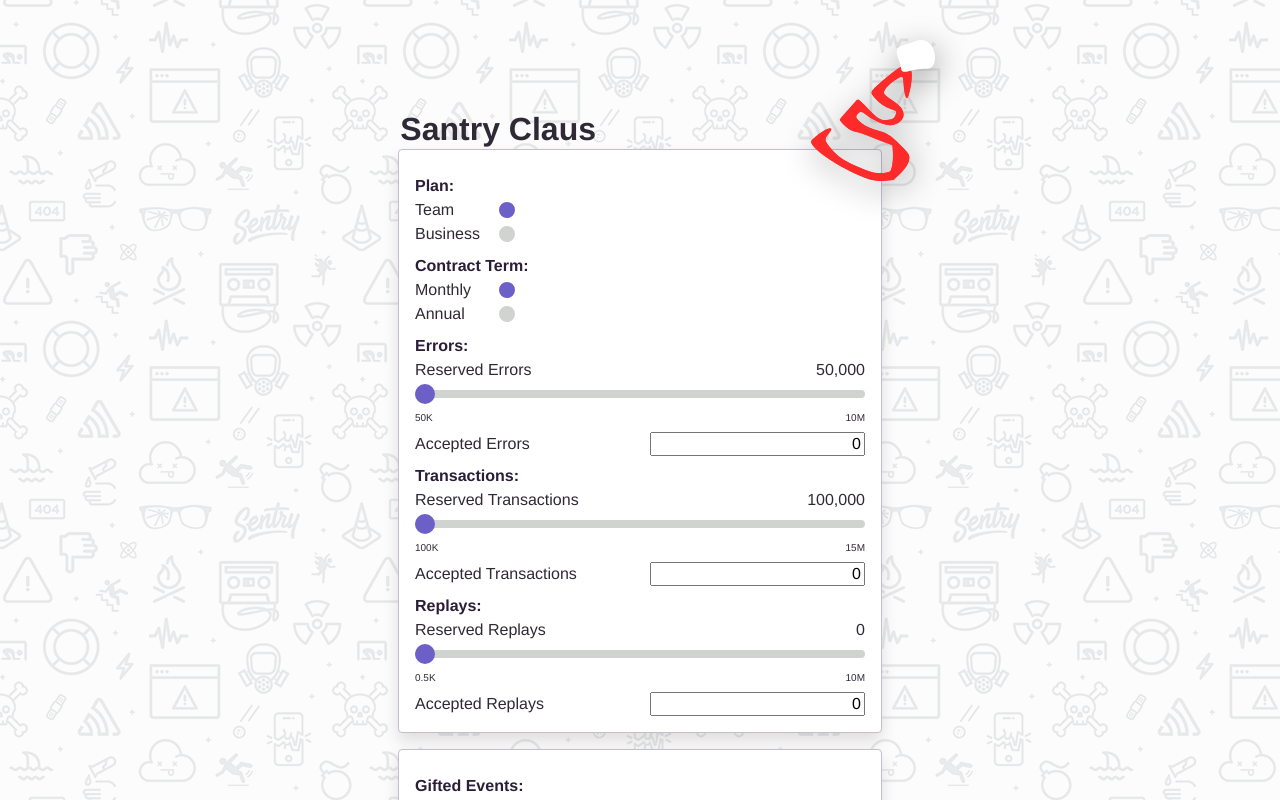
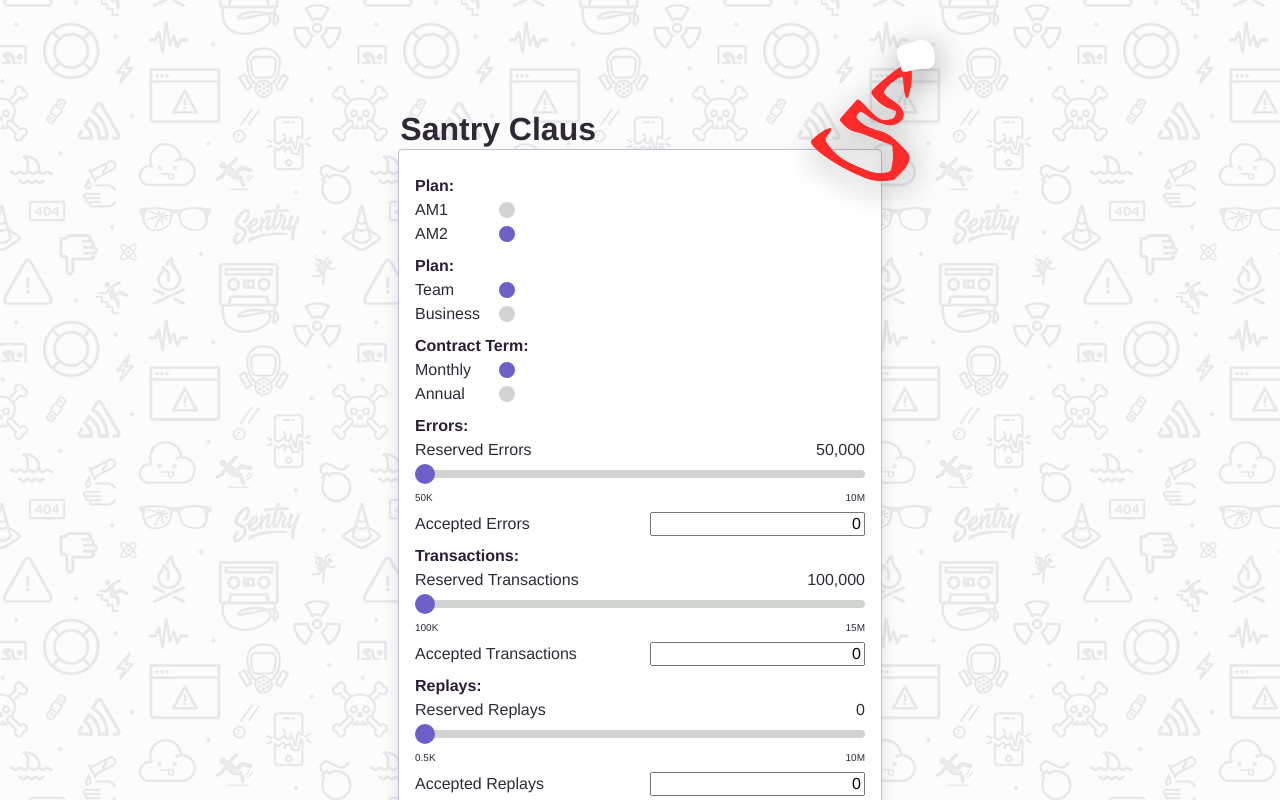
Before and after one commit to souredoutlook/santry-claus, a React (Create React App) app: page / in a window 1280 px wide. Shown: the top 800 px of the page. Built offline with nearby package versions, Linux system fonts and the light colour scheme.

Commit message:
add radio buttons for Plan Iterations

```diff
--- a/src/App.js
+++ b/src/App.js
@@ -25,6 +25,7 @@
   const [giftDetails, setGiftDetails] = useState({
     plan: "Team",
     cycle: "Monthly",
+    iteration: "AM2",
     reservedErrors: 50,
     acceptedErrors: 0,
     reservedTransactions: 100,
@@ -45,6 +46,12 @@
         <img className="santry-hat" src="santry-claus.svg"/>
       </header>
       <div className="card--org-details">
+      <h4 className="group-label">Plan:</h4>
+        <RadioList
+          type={PLAN_OPTIONS.iteration}
+          giftDetails={giftDetails}
+          setGiftDetails={setGiftDetails}
+        />
         <h4 className="group-label">Plan:</h4>
         <RadioList
           type={PLAN_OPTIONS.plan}
--- a/src/constants/ORG_DETAILS.js
+++ b/src/constants/ORG_DETAILS.js
@@ -32,6 +32,11 @@
       key: "cycle",
       title: "Billing Period",
       list: ["Monthly", "Annual"],
+    },
+    iteration: {
+      key: "iteration",
+      title: "Iteration",
+      list: ['AM1', 'AM2'],
     }
   }
 
```
